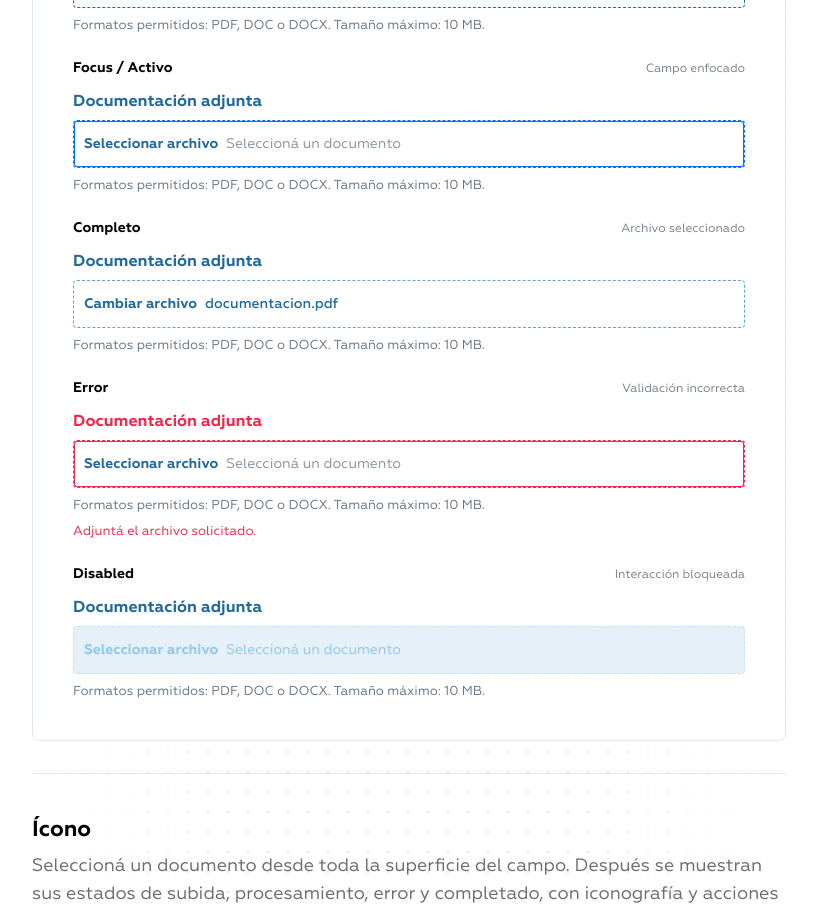
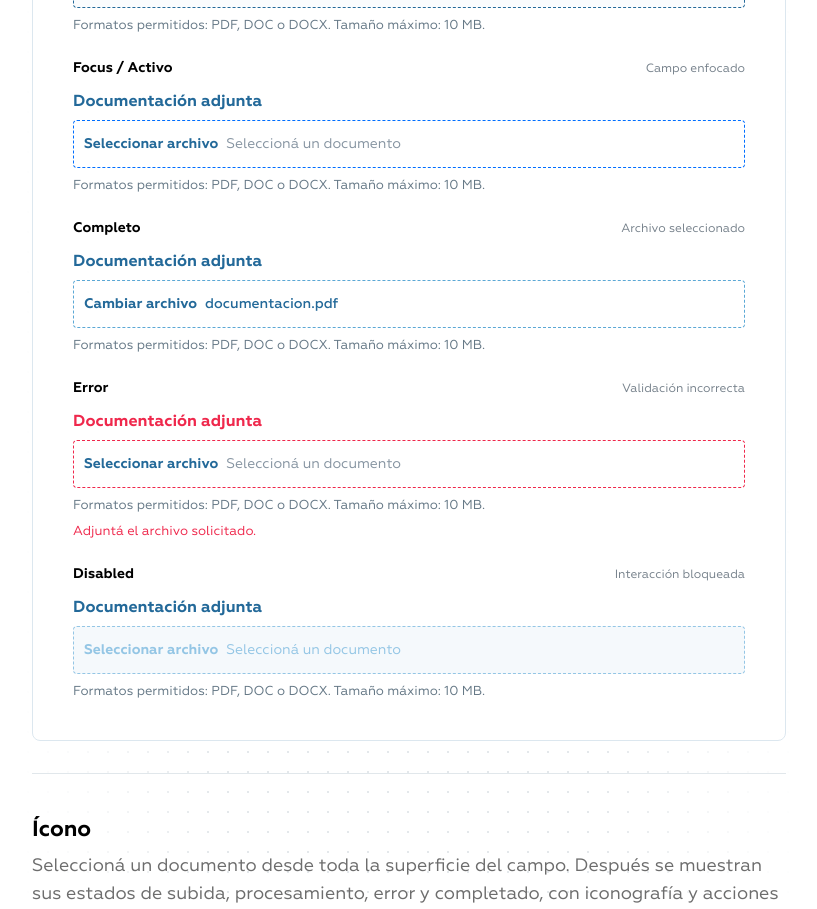
Before and after one commit to SantiagoM96/mlz-muni, a React (Vite) app: page /ui-kit-andy/componentes/adjuntos in a window 1280 px wide. Shown: the part 2620-3529 px from the top of the page, without its empty margins (252-1069 px from the left). Built offline with nearby package versions, Linux system fonts and the light colour scheme; a web font is replaced by a local one.

Commit message:
fix(ui-kit): remove doubled dashed outlines and improve disabled dashed contrast

```diff
--- a/src/pages/andy-kit/andy-dashed-upload.css
+++ b/src/pages/andy-kit/andy-dashed-upload.css
@@ -57,3 +57,26 @@
  .andy-single-upload .andy-dashed-upload-control{gap:8px;padding-inline:10px}
  .andy-dashed-upload-action,.andy-dashed-upload-value{font-size:12px}
 }
+
+
+/* Borde punteado: solo el dashed nativo, sin segunda línea interna
+   en Focus/Activo o Error. El sólido mantiene su focus de 2px. */
+.andy-single-upload.is-dashed .andy-dashed-upload-control:focus-within,
+.andy-single-upload.is-dashed[data-state="focus"] .andy-dashed-upload-control,
+.andy-single-upload.is-dashed .andy-dashed-upload-control.is-error,
+.andy-single-upload.is-dashed .andy-dashed-upload-control.is-error:hover,
+.andy-single-upload.is-dashed .andy-dashed-upload-control.is-error:focus-within,
+.andy-single-upload.is-dashed[data-state="error"] .andy-dashed-upload-control,
+.andy-single-upload.is-dashed[data-state="error"] .andy-dashed-upload-control:hover{
+ box-shadow:none;
+ outline:none;
+}
+/* Disabled: superficie más clara y guiones visibles, pero atenuados. */
+.andy-single-upload.is-dashed[data-state="disabled"] .andy-dashed-upload-control,
+.andy-single-upload.is-dashed[data-state="disabled"] .andy-dashed-upload-control:hover,
+.andy-single-upload.is-dashed[data-state="disabled"] .andy-dashed-upload-control:focus-within{
+ background:#f5f9fc;
+ border-color:#94c6e5;
+ border-style:dashed;
+ box-shadow:none;
+}
```
